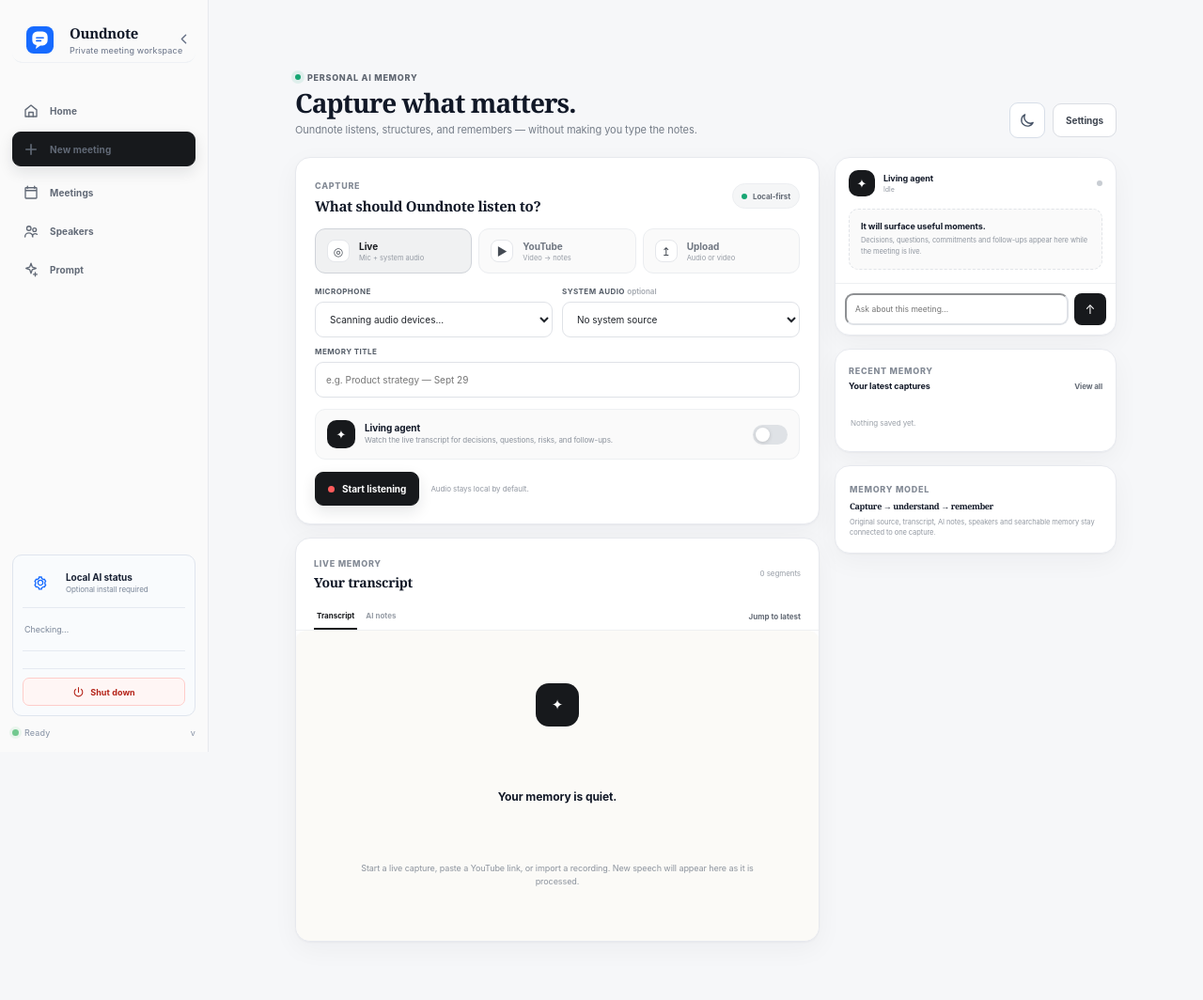
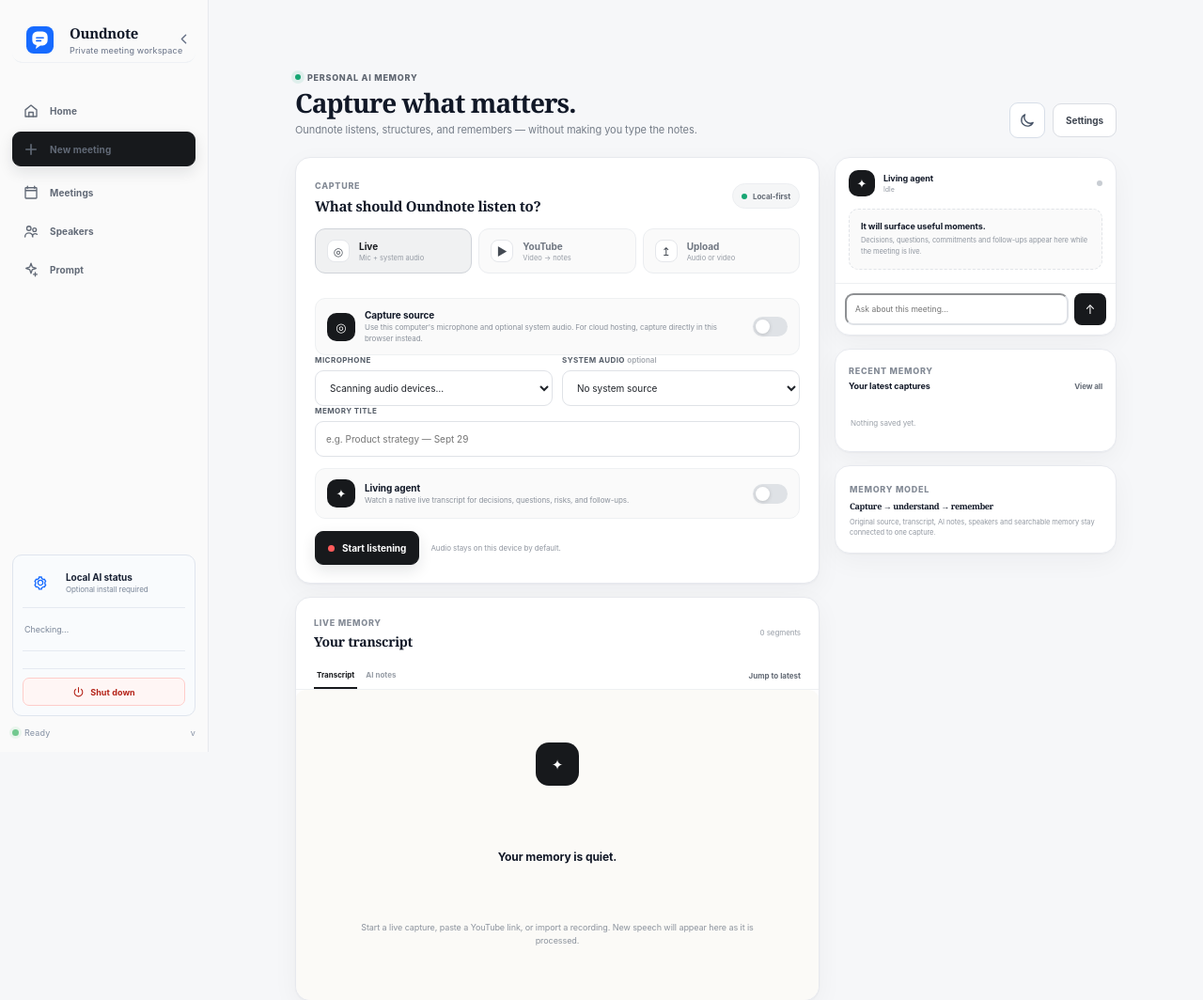
Before and after one commit to Aravindh-dev12/oundnote, a Python web app: template src/local_meeting_ai/web/templates/studio.html in a window 1280 px wide. Shown: the top 1064 px of the page at 94% size. Before the commit the page ends 1003 px from the top, so only its background shows below. Run offline with Jinja, Linux system fonts and the light colour scheme; the template is opened without the code that fills it, so the values that code supplies are empty.

Commit message:
Add browser recording controls to the primary capture workspace

```diff
--- a/src/local_meeting_ai/web/templates/studio.html
+++ b/src/local_meeting_ai/web/templates/studio.html
@@ -7,7 +7,13 @@
 <section class="studio-layout"><main class="studio-center">
 <section class="capture-card"><div class="capture-head"><div><span class="section-kicker">Capture</span><h2>What should Oundnote listen to?</h2></div><span class="runtime-pill"><i></i> Local-first</span></div>
 <div class="source-tabs" role="tablist"><button class="source-tab active" data-source-tab="live" type="button"><span class="source-icon">◎</span><span><b>Live</b><small>Mic + system audio</small></span></button><button class="source-tab" data-source-tab="youtube" type="button"><span class="source-icon">▶</span><span><b>YouTube</b><small>Video → notes</small></span></button><button class="source-tab" data-source-tab="upload" type="button"><span class="source-icon">↥</span><span><b>Upload</b><small>Audio or video</small></span></button></div>
-<div class="source-pane active" data-source-pane="live"><div class="live-source-grid"><label class="field"><span>Microphone</span><select id="microphone-source"><option>Scanning audio devices…</option></select></label><label class="field"><span>System audio <em>optional</em></span><select id="system-source"><option value="">No system source</option></select></label><label class="field title-field"><span>Memory title</span><input id="live-title-input" maxlength="200" placeholder="e.g. Product strategy — Sept 29"></label></div><div class="agent-row"><div class="agent-toggle-copy"><span class="agent-avatar">✦</span><div><strong>Living agent</strong><small>Watch the live transcript for decisions, questions, risks, and follow-ups.</small></div></div><label class="switch"><input id="agent-enabled" type="checkbox"><span></span></label></div><div class="capture-actions"><button class="button primary" id="start-live" type="button"><span class="record-dot"></span> Start listening</button><span class="capture-note">Audio stays local by default.</span></div></div>
+<div class="source-pane active" data-source-pane="live">
+<div class="browser-capture-option agent-row"><div class="agent-toggle-copy"><span class="agent-avatar">◎</span><div><strong>Capture source</strong><small id="capture-mode-description">Use this computer's microphone and optional system audio. For cloud hosting, capture directly in this browser instead.</small></div></div><label class="switch"><input id="browser-capture-enabled" type="checkbox" aria-label="Capture audio in this browser"><span></span></label></div>
+<div class="live-source-grid" id="native-source-grid"><label class="field"><span>Microphone</span><select id="microphone-source"><option>Scanning audio devices…</option></select></label><label class="field"><span>System audio <em>optional</em></span><select id="system-source"><option value="">No system source</option></select></label></div>
+<div class="live-source-grid hidden" id="browser-source-grid"><label class="browser-source-choice"><input id="browser-mic-enabled" type="checkbox" checked><span><strong>Microphone</strong><small>Record your voice in this browser.</small></span></label><label class="browser-source-choice"><input id="browser-tab-enabled" type="checkbox"><span><strong>Shared tab audio</strong><small>Choose the meeting tab and enable tab audio in the share dialog.</small></span></label></div>
+<div class="live-source-grid title-grid"><label class="field title-field"><span>Memory title</span><input id="live-title-input" maxlength="200" placeholder="e.g. Product strategy — Sept 29"></label></div>
+<div class="agent-row"><div class="agent-toggle-copy"><span class="agent-avatar">✦</span><div><strong>Living agent</strong><small id="agent-mode-description">Watch a native live transcript for decisions, questions, risks, and follow-ups.</small></div></div><label class="switch"><input id="agent-enabled" type="checkbox"><span></span></label></div>
+<div class="capture-actions"><button class="button primary" id="start-live" type="button"><span class="record-dot"></span><span id="start-live-label">Start listening</span></button><span class="capture-note" id="capture-note">Audio stays on this device by default.</span></div></div>
 <div class="source-pane" data-source-pane="youtube"><div class="youtube-form"><div class="youtube-input-wrap"><span class="youtube-mark">▶</span><input id="youtube-url" type="url" maxlength="2048" placeholder="Paste a YouTube video URL"></div><button class="button ghost" id="inspect-youtube" type="button">Inspect</button></div><div class="youtube-preview hidden" id="youtube-preview"><div class="youtube-preview-main"><span class="source-icon">▶</span><div><strong id="youtube-title">YouTube video</strong><small id="youtube-meta"></small></div></div><span class="caption-badge" id="youtube-caption-badge">Checking captions…</span></div><div class="youtube-options"><label class="field"><span>Note title <em>optional</em></span><input id="youtube-title-input" maxlength="200" placeholder="Uses the video title"></label><label class="field"><span>Language <em>optional</em></span><input id="youtube-language" maxlength="20" placeholder="auto"></label></div><div class="capture-actions"><button class="button primary" id="import-youtube" type="button" disabled>Save to memory</button><span class="capture-note" id="youtube-import-note">Caption-first; audio fallback uses local transcription.</span></div></div>
 <div class="source-pane" data-source-pane="upload"><div class="upload-drop"><input id="upload-file" type="file" accept=".wav,.mp3,.m4a,.flac,.ogg,.aac,.mp4,.mkv,.webm,.mov"><span class="upload-icon">↥</span><strong>Drop audio or video here</strong><small>WAV, MP3, M4A, FLAC, OGG, AAC, MP4, MKV, WebM, MOV</small></div><div class="youtube-options"><label class="field"><span>Note title <em>optional</em></span><input id="upload-title" maxlength="200" placeholder="Uses the filename"></label></div><div class="capture-actions"><button class="button primary" id="import-upload" type="button" disabled>Import and transcribe</button><span class="capture-note">Copied to local Oundnote storage before processing.</span></div></div>
 <div class="live-console hidden" id="live-console"><div class="console-agent"><div class="agent-orb"><span></span><i></i><b></b></div><div><span class="section-kicker">Oundnote is listening</span><strong id="console-state">Preparing local transcription</strong><small id="console-source"></small></div></div><div class="wave-track">{% for _ in range(14) %}<i></i>{% endfor %}</div><div class="console-stats"><div><span>Elapsed</span><strong id="capture-elapsed">00:00</strong></div><div><span>Segments</span><strong id="capture-segments">0</strong></div><div><span>Input</span><strong id="capture-level-label">0%</strong></div></div><div class="console-controls"><button class="button ghost" id="pause-live" type="button">Pause</button><button class="button danger" id="stop-live" type="button">Stop &amp; finish</button></div></div></section>
```
